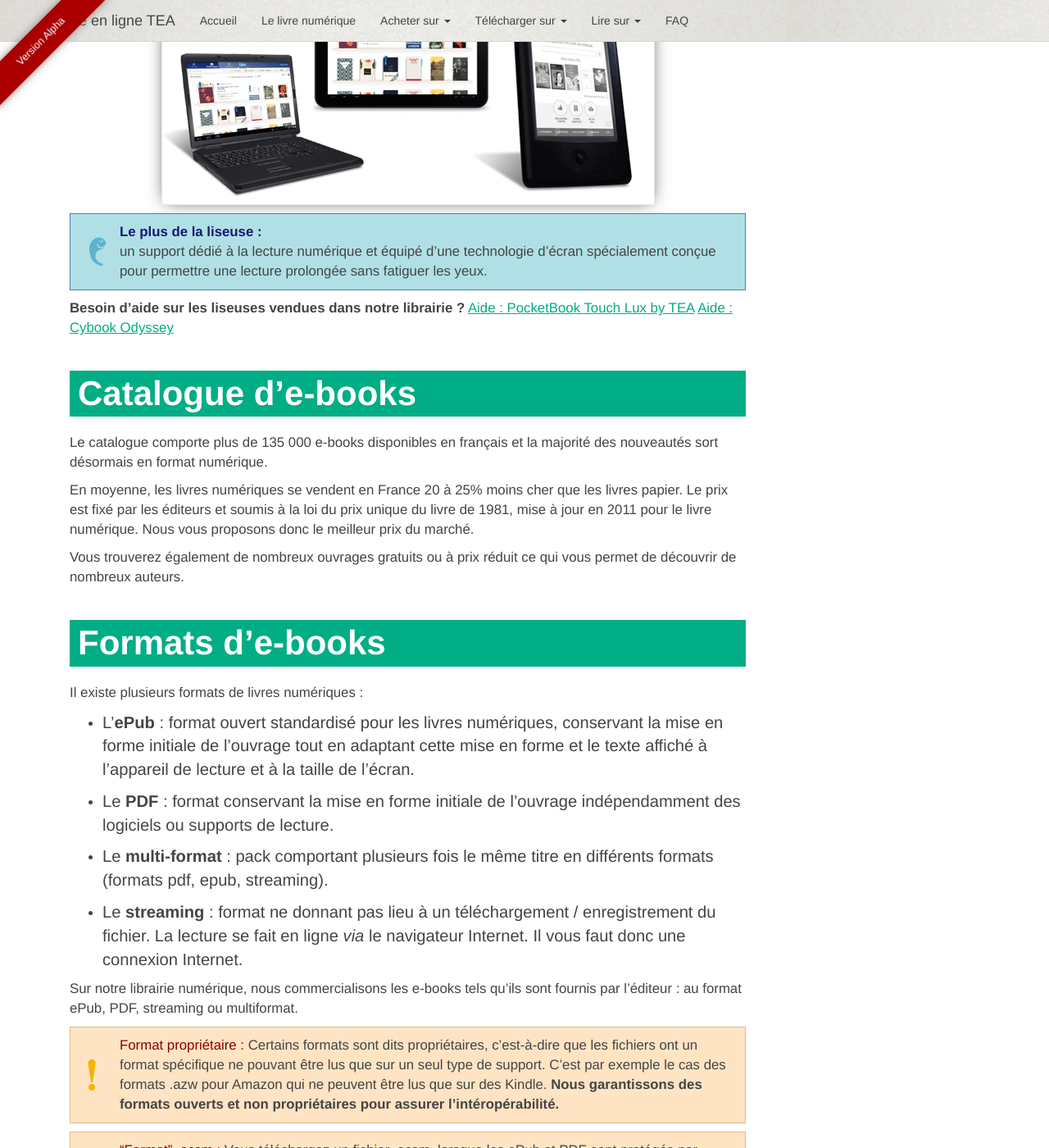
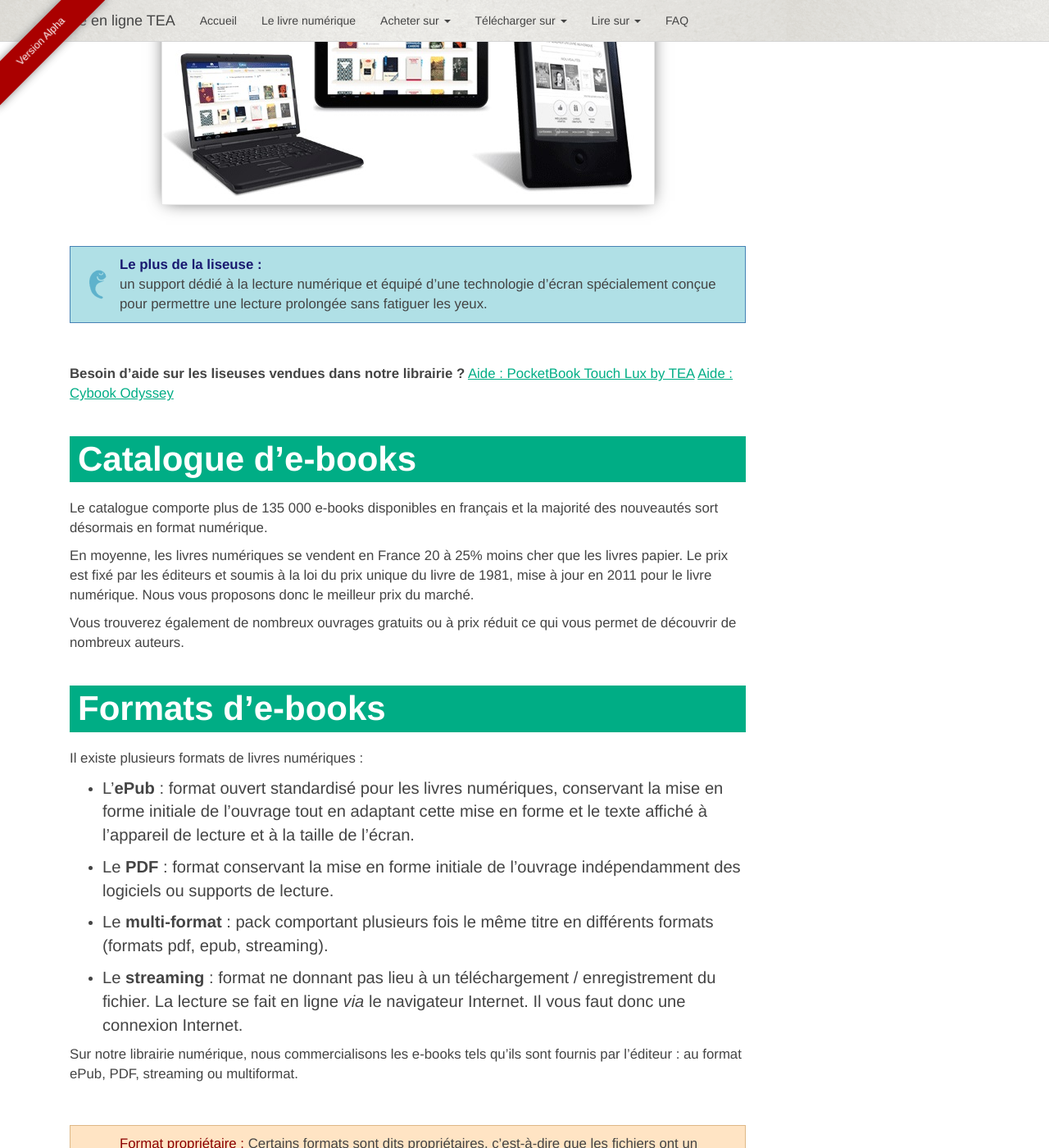
Before and after one commit to TEA-ebook/help-center, a Jekyll site: the page built from _pages/decouvrir-lecture-numerique.md, in a window 1280 px wide and 1400 px high, scrolled down 825 px. Shown: the whole window at 82% size. Built offline with Jekyll 4.4.1, drawn with Linux system fonts in a browser that asks for light colours; nearby versions of some CDN libraries; Markdown is read by kramdown in place of the engine named in the settings.

Commit message:
Add: white spaces around protips

```diff
--- a/css/page.css
+++ b/css/page.css
@@ -154,6 +154,7 @@ a:hover, a:focus {
   display: block;
   background-repeat: no-repeat;
   background-position: 20px center;
+  margin: 50px 0;
   padding: 10px 20px 10px 60px;
   border: 1px solid;
 }
```
